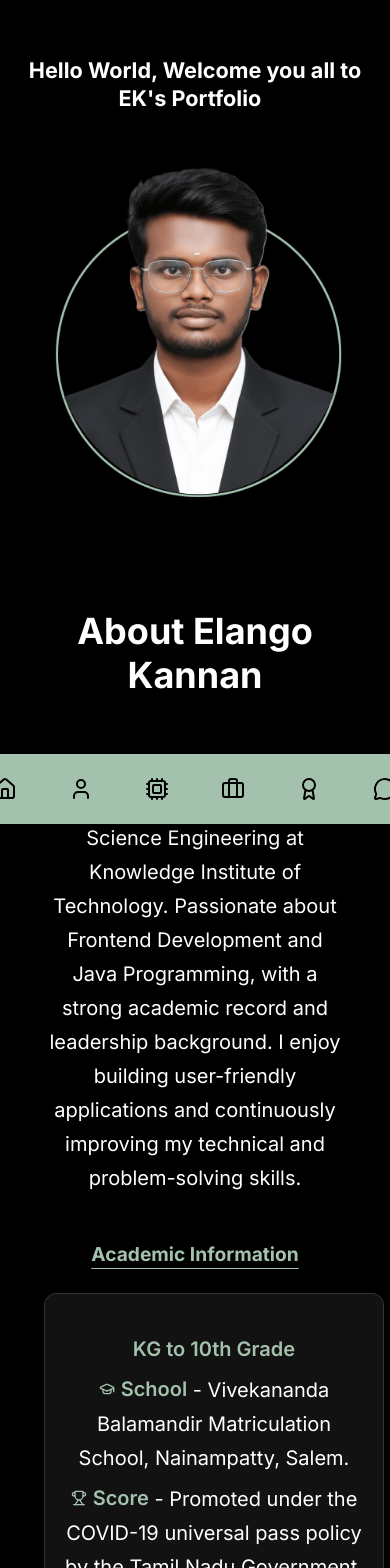
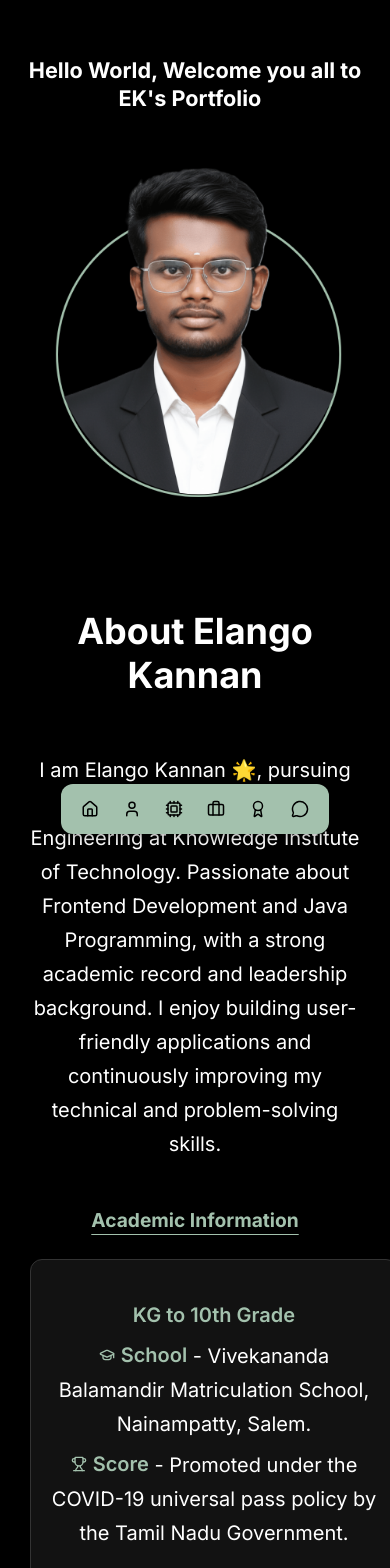
Before and after one commit to Elango-Kannan-00/Portfolio-Website, a React (Vite) app: page / in a window 390 px wide. Shown: the top 1568 px of the page. Built offline with nearby package versions, Linux system fonts and the light colour scheme.

Commit message:
Enhanced UI

```diff
--- a/src/App.css
+++ b/src/App.css
@@ -83,6 +83,20 @@ body {
   transform: translateY(-3px) scale(1.08);
   box-shadow: 0 0 15px rgba(0, 0, 0, 0.28);
   background: rgba(255, 255, 255, 0.28);
+}
+
+.floating-navbar {
+  position: fixed;
+  bottom: 20px;
+  left: 50%;
+  transform: translateX(-50%);
+  background-color: #a3c1ad;
+  padding: 16px 34px;
+  border-radius: 10px;
+  display: flex;
+  gap: 38px;
+  z-index: 1000;
+  box-shadow: 0 4px 12px rgba(0, 0, 0, 0.3);
 }
 
 .blinking-exclamation {
@@ -751,7 +765,16 @@ body {
   }
 
   #about > div {
+    width: 100%;
+    padding: 0 2%;
+    box-sizing: border-box;
     text-align: center;
+  }
+
+  #about.section {
+    width: 100%;
+    padding-left: 0;
+    padding-right: 0;
   }
 
   .about-columns {
@@ -763,13 +786,17 @@ body {
 
   .about-column {
     width: 100%;
-    max-width: 460px;
+    max-width: 480px;
     flex: 0 0 auto !important;
     min-width: 0 !important;
     text-align: center !important;
+    display: flex;
+    flex-direction: column;
+    align-items: center;
   }
 
   #about .about-card {
+    width: min(100%, 460px);
     text-align: center;
     margin-left: auto !important;
     margin-right: auto !important;
@@ -777,6 +804,7 @@ body {
 
   .about-card-academic {
     padding-left: 18px !important;
+    padding-right: 18px !important;
   }
 
   #about .about-progress-list li {
@@ -816,13 +844,22 @@ body {
   }
 
   .navbar-icon-link {
-    width: 38px;
-    height: 38px;
+    width: 30px;
+    height: 30px;
   }
 
   .navbar-icon-link svg {
-    width: 24px;
-    height: 24px;
+    width: 18px;
+    height: 18px;
+  }
+
+  .floating-navbar {
+    bottom: 10px;
+    left: 50%;
+    transform: translateX(-50%);
+    padding: 10px 14px;
+    gap: 12px;
+    border-radius: 12px;
   }
 
   .skills-layout {
@@ -857,6 +894,16 @@ body {
   .contact-form {
     max-width: 640px;
     margin: 0 auto;
+    align-items: center;
+  }
+
+  .contact-input,
+  .contact-textarea {
+    width: min(100%, 640px);
+  }
+
+  .contact-send-btn {
+    align-self: center;
   }
 
   .contact-intro {
--- a/src/App.jsx
+++ b/src/App.jsx
@@ -466,7 +466,6 @@ function App() {
                     width: "100%",
                     maxWidth: "460px",
                     margin: "0 auto",
-                    paddingLeft: "30px",
                   }}
                 >
                   <p
--- a/src/components/Navbar.jsx
+++ b/src/components/Navbar.jsx
@@ -12,21 +12,7 @@ const Navbar = () => {
   };
 
   return (
-    <nav
-      style={{
-        position: "fixed",
-        bottom: "20px",
-        left: "50%",
-        transform: "translateX(-50%)",
-        backgroundColor: "#a3c1ad",
-        padding: "16px 34px",
-        borderRadius: "10px", // 4px-5px as requested
-        display: "flex",
-        gap: "38px",
-        zIndex: 1000,
-        boxShadow: "0 4px 12px rgba(0,0,0,0.3)",
-      }}
-    >
+    <nav className="floating-navbar">
       {/* These hrefs link to the id="home", id="about", etc. in App.jsx */}
       <a
         className="navbar-icon-link"
```
